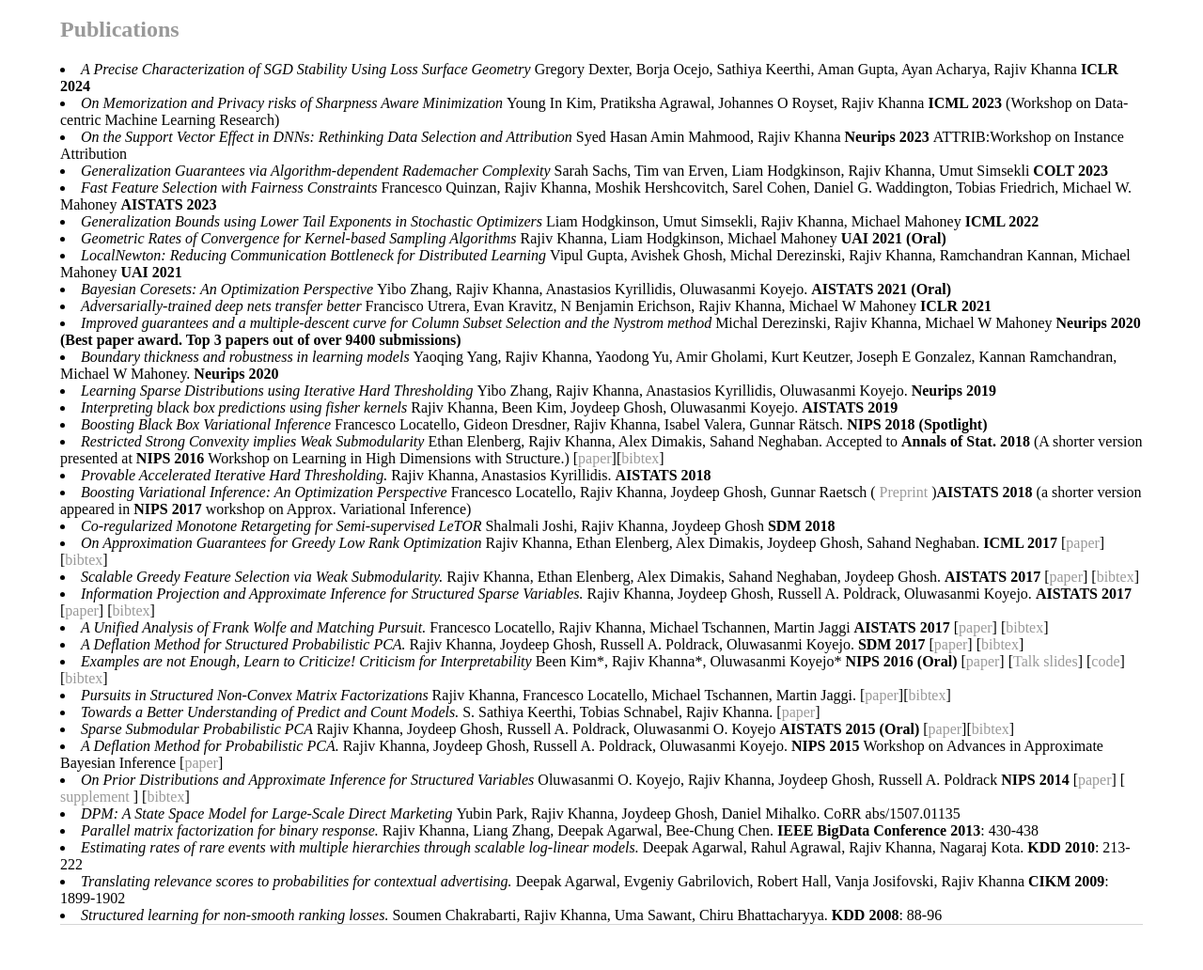
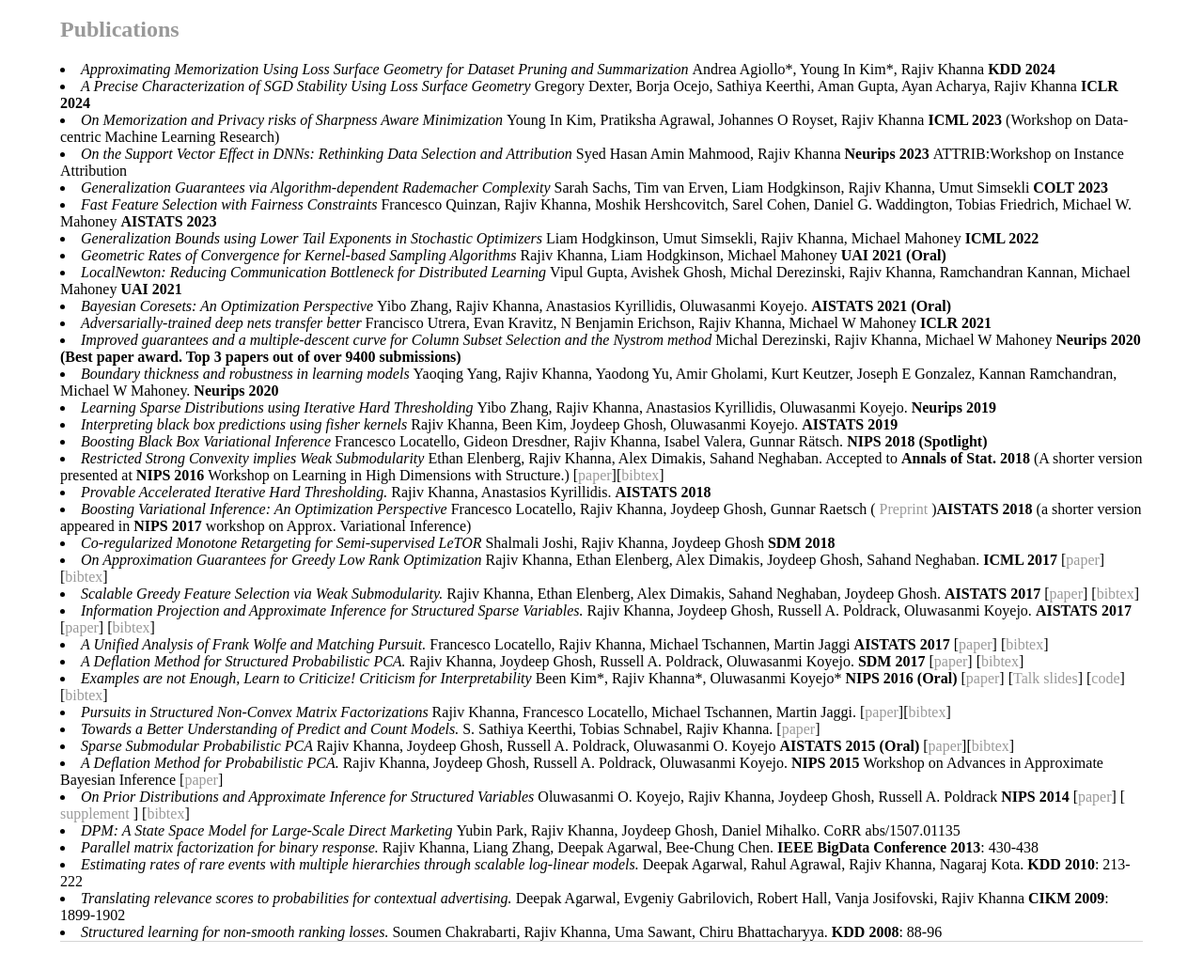
Before and after one commit to rjvak7/rjvak7.github.io, a Jekyll site: the page built from pubs.html, in a window 1280 px wide. Shown: the part 376-1408 px from the top of the page at 94% size. Built offline with Jekyll 4.4.1, drawn with Linux system fonts in a browser that asks for light colours.

Commit message:
update pubs

```diff
--- a/pubs.html
+++ b/pubs.html
@@ -6,6 +6,7 @@ title: Rajiv Khanna -- Publications
 <div >
 
 <h2> <a name="Pubs"> Publications </a> </h2>
+<li> <i> Approximating Memorization Using Loss Surface Geometry for Dataset Pruning and Summarization </i> Andrea Agiollo*, Young In Kim*, Rajiv Khanna <b> KDD 2024 </b> </li>
 <li> <i> A Precise Characterization of SGD Stability Using Loss Surface Geometry </i> Gregory Dexter, Borja Ocejo, Sathiya Keerthi, Aman Gupta, Ayan Acharya, Rajiv Khanna <b> ICLR 2024 </b> </li>
 <li> <i> On Memorization and Privacy risks of Sharpness Aware Minimization </i> Young In Kim, Pratiksha Agrawal, Johannes O Royset, Rajiv Khanna <b> ICML 2023 </b> (Workshop on Data-centric Machine Learning Research) </li>
 <li> <i> On the Support Vector Effect in DNNs: Rethinking Data Selection and Attribution </i> Syed Hasan Amin Mahmood, Rajiv Khanna <b> Neurips 2023 </b> ATTRIB:Workshop on Instance Attribution </li>
```
